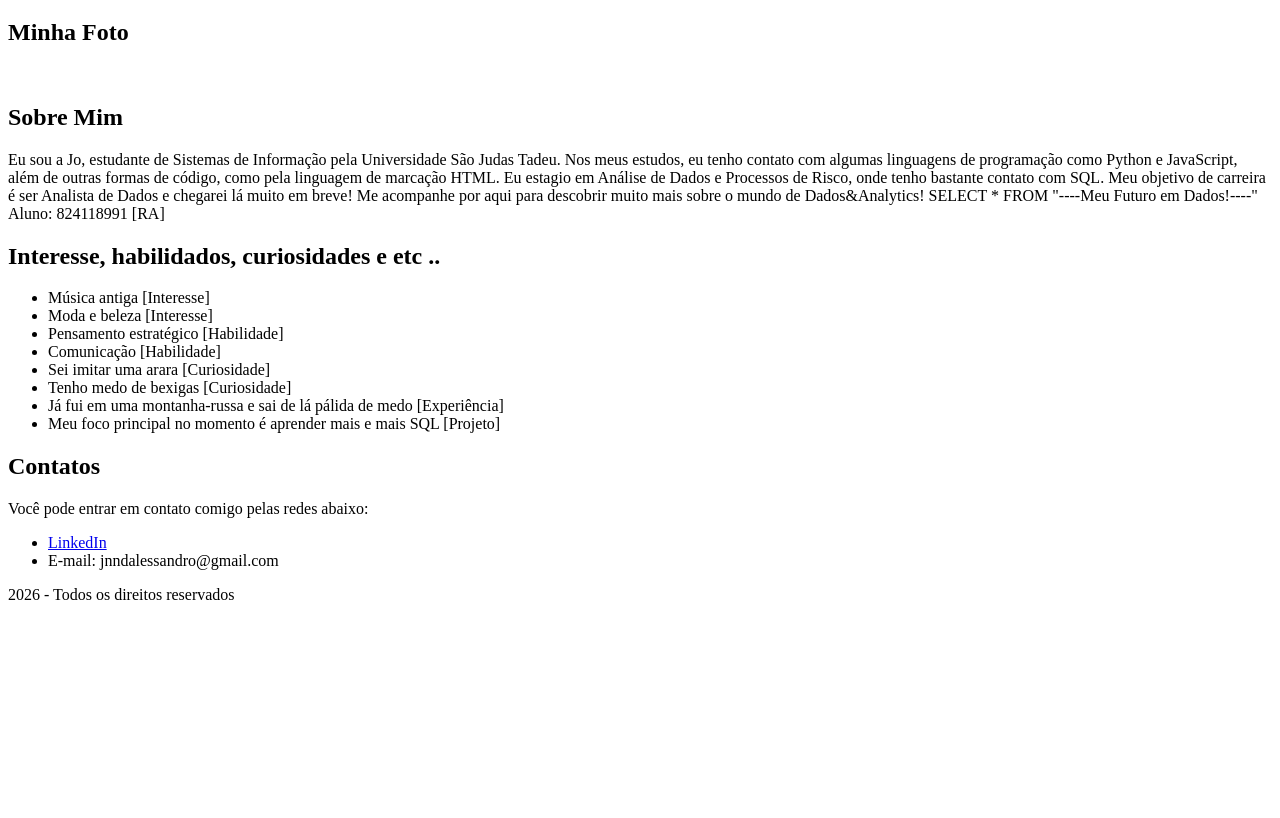
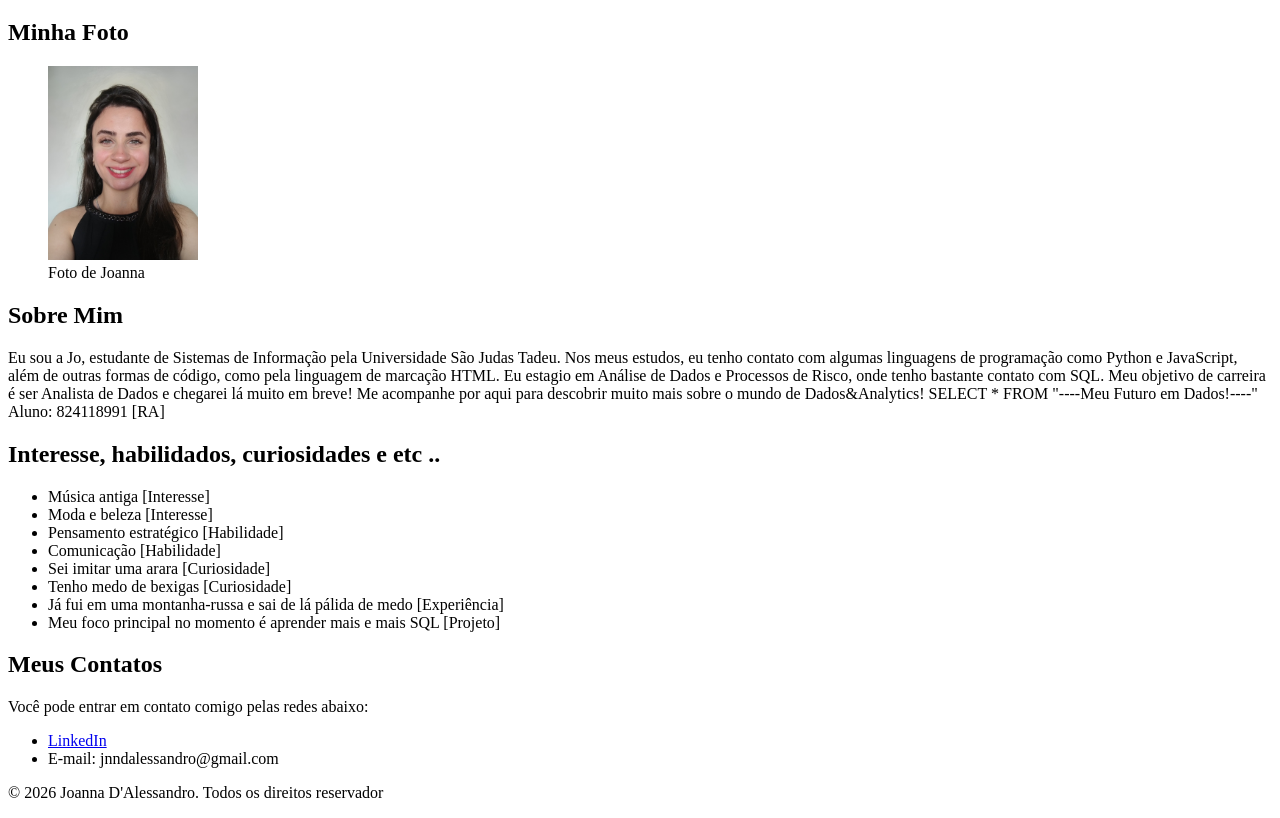
Before and after one commit to gbmars/UD-MCA-SEX-012026, a plain HTML site: page Joanna D'Alessandro/aula3_27022026/joanna.html in a window 1280 px wide. Shown: the part 61-879 px from the top of the page. Before the commit the page ends 800 px from the top, so only its background shows below. Drawn offline with Linux system fonts and the light colour scheme.

Commit message:
Update joanna.html

```diff
--- a/Joanna D'Alessandro/aula3_27022026/joanna.html
+++ b/Joanna D'Alessandro/aula3_27022026/joanna.html
@@ -12,13 +12,18 @@
     </header>
 
     <main>
-        <section>
+        <section class = "Foto">
             <h2>Minha Foto</h2>
-            <img
+			<div class="Imagem">
+				<figure>
+					<img src="foto.png" alt="Minha foto pessoal" width="150"><figcaption>Foto de Joanna</figcaption>
+				</figure>
+			</div>
         </section>
 
-        <section>
+        <section class="Sobre Mim">
             <h2>Sobre Mim</h2>
+			<div class="Texto">
 				<p>
 	                Eu sou a Jo, estudante de Sistemas de Informação pela Universidade São Judas Tadeu. Nos meus estudos,
 	                eu tenho contato com algumas linguagens de programação como Python e JavaScript, além de outras formas
@@ -29,10 +34,12 @@
 	                SELECT * FROM "----Meu Futuro em Dados!----"
 	                Aluno: 824118991 [RA]
             	</p>
+			</div>
         </section>
 
-        <section>
+        <section class="Interesses e curiosidades">
             <h2>Interesse, habilidados, curiosidades e etc ..</h2>
+			<div class="Lista 1">
 				<ul>
 	                <li>Música antiga [Interesse]</li>
 	                <li>Moda e beleza [Interesse]</li>
@@ -43,20 +50,23 @@
 	                <li>Já fui em uma montanha-russa e sai de lá pálida de medo [Experiência]</li>
 	                <li>Meu foco principal no momento é aprender mais e mais SQL [Projeto]</li>
 	            </ul>
+			</div>
         </section>
 
-        <section>
-            <h2>Contatos</h2>
+        <section class="Contatos">
+            <h2>Meus Contatos</h2>
 			<p>Você pode entrar em contato comigo pelas redes abaixo:</p>
+			<div class="Lista 2">
 				<ul>
                 	<li><a href="https://www.linkedin.com/in/joannadalessandro/"target="_blank">LinkedIn</a></li>
                 	<li>E-mail: jnndalessandro@gmail.com</li>
             	</ul>
+			</div>
         </section>
     </main>
 
     <footer>
-        <p>2026 - Todos os direitos reservados</p>
+        <p>&copy; 2026 Joanna D'Alessandro. Todos os direitos reservador</p>
     </footer>
 
 </body>
```
Lines whose indentation alone changed are shown as unchanged.
